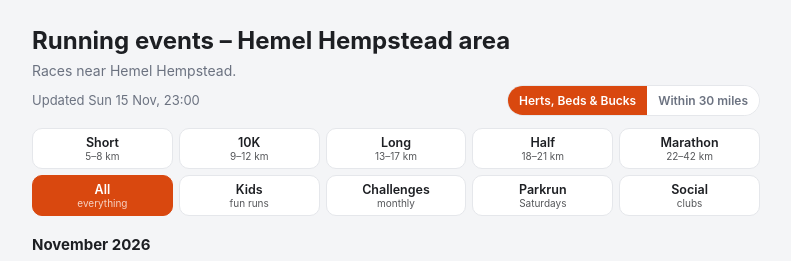
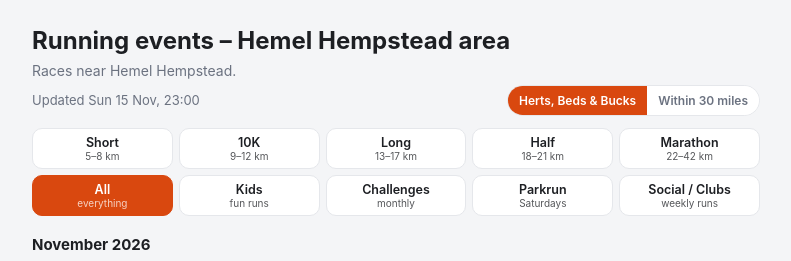
Before and after one commit to achristofi-bot/Running-Events, a plain HTML site: page index.html in a window 1280 px wide. Shown: the top 261 px of the page, without its empty margins (244-1035 px from the left). Drawn offline with Linux system fonts and the light colour scheme.

Commit message:
Update running events

```diff
--- a/index.html
+++ b/index.html
@@ -43,7 +43,7 @@ a{color:var(--accent)}
 <p class="intro">Races near Hemel Hempstead.</p>
 <div class="top"><div class="upd">Updated Sun 15 Nov, 23:00</div>
 <div class="area"><button class="a on" data-a="local">Herts, Beds &amp; Bucks</button><button class="a" data-a="all">Within 30 miles</button></div></div>
-<div class="filters"><div class="frow"><button class="f" data-r="Short">Short<small>5–8 km</small></button><button class="f" data-r="10K">10K<small>9–12 km</small></button><button class="f" data-r="Long">Long<small>13–17 km</small></button><button class="f" data-r="Half">Half<small>18–21 km</small></button><button class="f" data-r="Marathon">Marathon<small>22–42 km</small></button></div><div class="frow"><button class="f on" data-r="">All<small>everything</small></button><button class="f" data-r="Fun run">Kids<small>fun runs</small></button><button class="f" data-r="Challenges">Challenges<small>monthly</small></button><button class="f" data-r="Parkrun">Parkrun<small>Saturdays</small></button><button class="f" data-r="Social">Social<small>clubs</small></button></div></div>
+<div class="filters"><div class="frow"><button class="f" data-r="Short">Short<small>5–8 km</small></button><button class="f" data-r="10K">10K<small>9–12 km</small></button><button class="f" data-r="Long">Long<small>13–17 km</small></button><button class="f" data-r="Half">Half<small>18–21 km</small></button><button class="f" data-r="Marathon">Marathon<small>22–42 km</small></button></div><div class="frow"><button class="f on" data-r="">All<small>everything</small></button><button class="f" data-r="Fun run">Kids<small>fun runs</small></button><button class="f" data-r="Challenges">Challenges<small>monthly</small></button><button class="f" data-r="Parkrun">Parkrun<small>Saturdays</small></button><button class="f" data-r="Social">Social / Clubs<small>weekly runs</small></button></div></div>
 <h3 class="mh">November 2026</h3><div class="ev ch" data-r="Challenges" data-l="1">
   <div class="date"><span>Nov</span><b>1</b></div>
   <div class="main"><div class="t">The Big Ballsy Run</div>
@@ -711,7 +711,7 @@ a{color:var(--accent)}
   <div class="main"><div class="t">Sunny Hill parkrun</div><div class="sub">Sunny Hill Park · 14.8 mi (23.8 km) from Hemel town centre · every Saturday, 9am · free</div></div>
   <div class="side"><a class="book" href="https://www.parkrun.org.uk/sunnyhill/" target="_blank" rel="noopener">Details</a></div>
 </div>
-<h3 class="mh">Clubs &amp; social runs</h3><div class="ev" data-r="Social" data-l="1">
+<h3 class="mh">Social / Clubs</h3><div class="ev" data-r="Social" data-l="1">
   <div class="main"><div class="t">Runner&#x27;s High Club</div><div class="sub">Social run club · Sundays 9:30am</div>
   <div class="sub">Apsley Lock, Hemel Hempstead</div><div class="sub">All paces welcome.</div></div>
   <div class="side"><a class="book" href="https://www.instagram.com/runnershighc/" target="_blank" rel="noopener">Instagram</a></div>
```
